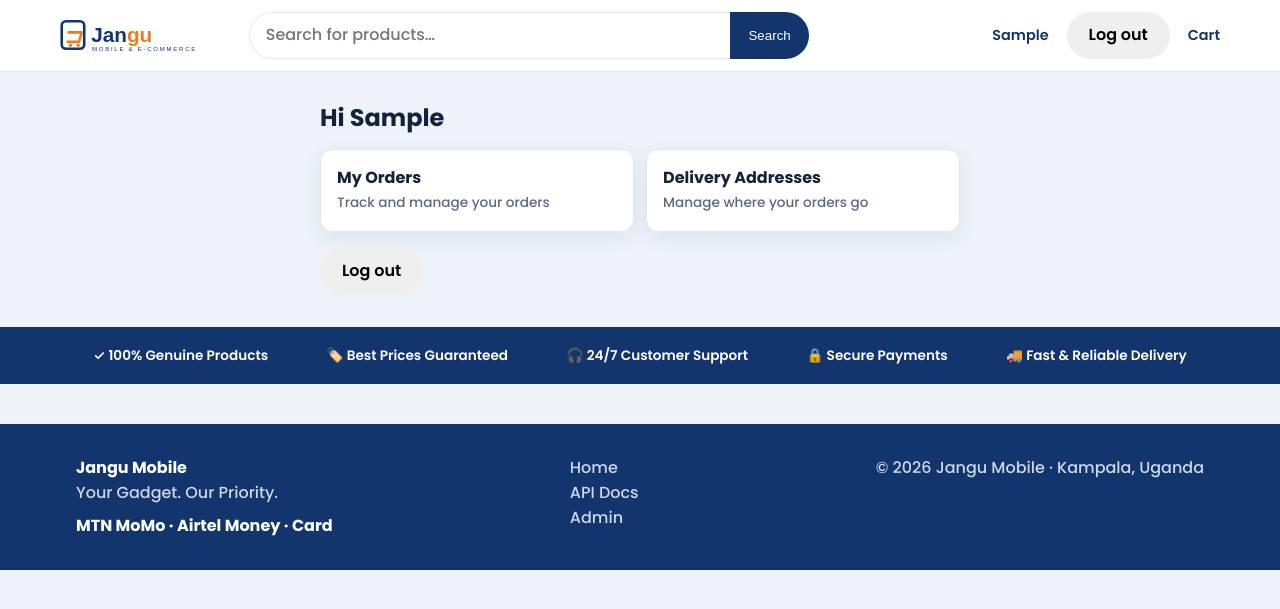
After one commit to Jalagatha/jangu_mobile, a Django app: page /account/ in a window 1280 px wide. The commit adds this page. Shown: the top 609 px of the page. Run offline with Django 5.2, Linux system fonts and the light colour scheme; the visitor is signed in with stand-in values (Sample User, id 1); parts of the project's set-up code (start-up, migrations or seed data) failed here and were passed over.

Commit message:
feat(storefront): account dashboard + routes + nav

```diff
--- a/backend/storefront/static/storefront/css/app.css
+++ b/backend/storefront/static/storefront/css/app.css
@@ -135,3 +135,15 @@ h1,h2,h3{font-weight:700;line-height:1.2;margin:0 0 .5em}
 .confirm .tick{width:64px;height:64px;border-radius:50%;background:#e6f4ec;color:#186a3b;
   display:flex;align-items:center;justify-content:center;font-size:2rem;margin:0 auto 12px}
 .status-badge{display:inline-block;padding:2px 10px;border-radius:999px;background:var(--bg);font-size:.8rem;font-weight:700}
+
+/* account */
+.account-tiles{display:grid;grid-template-columns:repeat(auto-fit,minmax(200px,1fr));gap:12px;margin:16px 0}
+.account-tile{display:block;padding:16px;border:1px solid var(--line);border-radius:var(--radius);background:var(--card);box-shadow:var(--shadow);color:inherit}
+.account-tile:hover{border-color:var(--orange)}
+.account-tile b{display:block}
+.account-tile span{font-size:.85rem;color:var(--muted)}
+.order-row{display:flex;flex-wrap:wrap;gap:12px;align-items:center;justify-content:space-between;border:1px solid var(--line);border-radius:var(--radius);background:var(--card);padding:14px;margin-bottom:10px}
+.order-row a{font-weight:700}
+.addr-card{border:1px solid var(--line);border-radius:var(--radius);background:var(--card);padding:14px;margin-bottom:10px}
+.addr-card .badge{display:inline-block;background:var(--navy);color:#fff;font-size:.7rem;font-weight:700;padding:2px 8px;border-radius:999px;margin-left:6px}
+.addr-card .row{display:flex;gap:8px;margin-top:8px;flex-wrap:wrap}
--- /dev/null
+++ b/backend/storefront/templates/storefront/account/index.html
@@ -0,0 +1,15 @@
+{% extends "storefront/base.html" %}
+{% block title %}My Account — Jangu Mobile{% endblock %}
+{% block content %}
+<section class="section" style="max-width:640px;margin:0 auto">
+  <h2>Hi {{ user.first_name|default:user.phone }}</h2>
+  <p class="muted">{{ user.phone }}</p>
+  <div class="account-tiles">
+    <a class="account-tile" href="{% url 'storefront:account_orders' %}"><b>My Orders</b><span>Track and manage your orders</span></a>
+    <a class="account-tile" href="{% url 'storefront:addresses' %}"><b>Delivery Addresses</b><span>Manage where your orders go</span></a>
+  </div>
+  <form method="post" action="{% url 'storefront:logout' %}" style="margin-top:16px">
+    {% csrf_token %}<button class="btn" type="submit">Log out</button>
+  </form>
+</section>
+{% endblock %}
--- a/backend/storefront/templates/storefront/partials/bottom_nav.html
+++ b/backend/storefront/templates/storefront/partials/bottom_nav.html
@@ -2,5 +2,5 @@
   <a href="{% url 'storefront:home' %}" class="{% if active == 'home' %}active{% endif %}">🏠<span>Home</span></a>
   <a href="{% url 'storefront:home' %}">🗂️<span>Categories</span></a>
   <a href="{% url 'storefront:cart' %}" class="{% if active == 'cart' %}active{% endif %}">🛒<span>Cart</span></a>
-  <a href="{% url 'storefront:login' %}">👤<span>Account</span></a>
+  <a href="{% if user.is_authenticated %}{% url 'storefront:account' %}{% else %}{% url 'storefront:login' %}{% endif %}" class="{% if active == 'account' %}active{% endif %}">👤<span>Account</span></a>
 </nav>
--- a/backend/storefront/templates/storefront/partials/header.html
+++ b/backend/storefront/templates/storefront/partials/header.html
@@ -8,7 +8,7 @@
     </form>
     <nav class="header-actions">
       {% if user.is_authenticated %}
-      <a href="{% url 'storefront:home' %}">{{ user.first_name|default:user.phone }}</a>
+      <a href="{% url 'storefront:account' %}">{{ user.first_name|default:user.phone }}</a>
       <form method="post" action="{% url 'storefront:logout' %}" style="display:inline">{% csrf_token %}<button class="btn" type="submit">Log out</button></form>
       {% else %}
       <a href="{% url 'storefront:login' %}">Account</a>
--- a/backend/storefront/urls.py
+++ b/backend/storefront/urls.py
@@ -1,6 +1,6 @@
 from django.urls import path
 
-from storefront.views import auth, cart, catalog, checkout
+from storefront.views import account, auth, cart, catalog, checkout
 
 app_name = "storefront"
 
@@ -19,4 +19,13 @@ urlpatterns = [
     path("checkout/", checkout.checkout, name="checkout"),
     path("checkout/payment/", checkout.payment, name="payment"),
     path("orders/<str:order_number>/", checkout.order_confirmation, name="order_confirmation"),
+    path("account/", account.index, name="account"),
+    path("account/orders/", account.orders, name="account_orders"),
+    path("account/orders/<str:order_number>/", account.order_detail, name="account_order"),
+    path("account/orders/<str:order_number>/cancel/", account.order_cancel, name="account_order_cancel"),
+    path("account/addresses/", account.addresses, name="addresses"),
+    path("account/addresses/add/", account.address_add, name="address_add"),
+    path("account/addresses/<int:pk>/edit/", account.address_edit, name="address_edit"),
+    path("account/addresses/<int:pk>/delete/", account.address_delete, name="address_delete"),
+    path("account/addresses/<int:pk>/set-default/", account.address_set_default, name="address_set_default"),
 ]
--- /dev/null
+++ b/backend/storefront/views/account.py
@@ -0,0 +1,48 @@
+from django.contrib.auth.decorators import login_required
+from django.http import HttpResponse
+from django.shortcuts import render
+
+
+@login_required
+def index(request):
+    return render(request, "storefront/account/index.html", {"active": "account"})
+
+
+@login_required
+def orders(request):  # Task 2
+    return HttpResponse("orders (stub)")
+
+
+@login_required
+def order_detail(request, order_number):  # Task 2
+    return HttpResponse("order detail (stub)")
+
+
+@login_required
+def order_cancel(request, order_number):  # Task 3
+    return HttpResponse("order cancel (stub)")
+
+
+@login_required
+def addresses(request):  # Task 4
+    return HttpResponse("addresses (stub)")
+
+
+@login_required
+def address_add(request):  # Task 4
+    return HttpResponse("address add (stub)")
+
+
+@login_required
+def address_edit(request, pk):  # Task 4
+    return HttpResponse("address edit (stub)")
+
+
+@login_required
+def address_delete(request, pk):  # Task 4
+    return HttpResponse("address delete (stub)")
+
+
+@login_required
+def address_set_default(request, pk):  # Task 4
+    return HttpResponse("address set default (stub)")
```
Also changed, not shown: backend/storefront/tests/test_account.py (added, +24 -0 lines).
